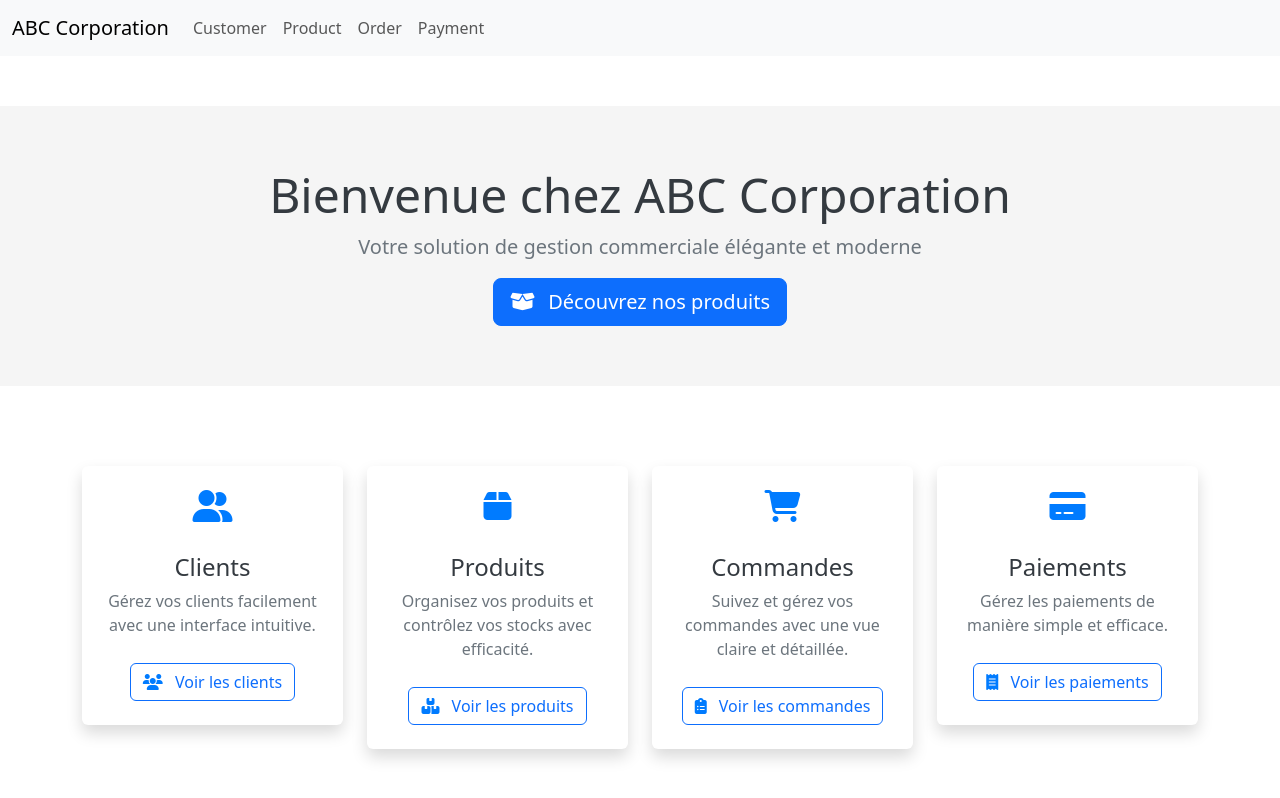
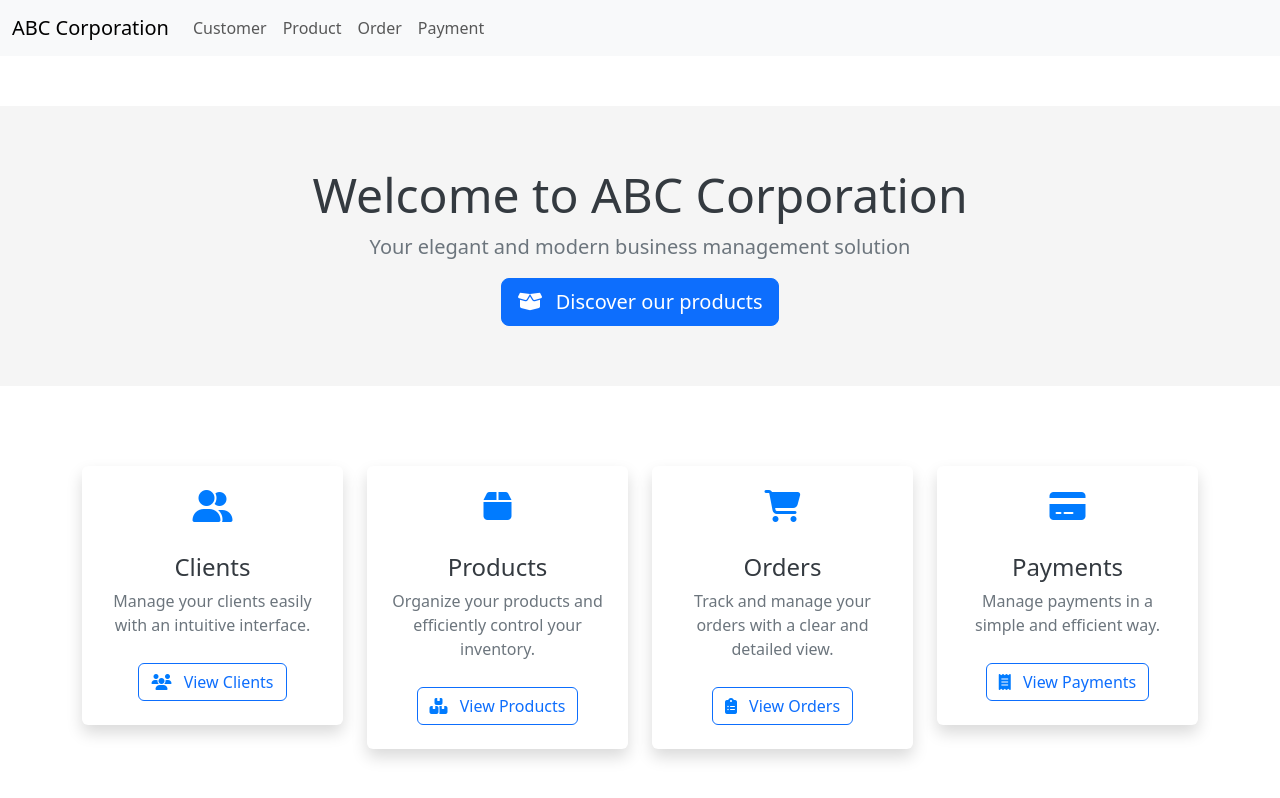
Before and after one commit to shyshasy/commercial-management-app, a Vue app: page / in a window 1280 px wide. Shown: the top 798 px of the page. Built offline with nearby package versions, Linux system fonts and the light colour scheme.

Commit message:
modify home component

```diff
--- a/src/components/Home.vue
+++ b/src/components/Home.vue
@@ -1,11 +1,11 @@
 <template>
     <div class="home-container">
       <div class="hero-section text-center">
-        <h1>Bienvenue chez ABC Corporation</h1>
-        <p class="lead">Votre solution de gestion commerciale élégante et moderne</p>
+        <h1>Welcome to ABC Corporation</h1>
+        <p class="lead">Your elegant and modern business management solution</p>
         <router-link to="/products">
           <button class="btn btn-primary btn-lg">
-            <i class="fas fa-box-open me-2"></i> Découvrez nos produits
+            <i class="fas fa-box-open me-2"></i> Discover our products
           </button>
         </router-link>
       </div>
@@ -16,39 +16,39 @@
               <div class="feature-card p-4 bg-white shadow rounded">
                 <i class="fas fa-user-friends fa-2x mb-3"></i>
                 <h2>Clients</h2>
-                <p>Gérez vos clients facilement avec une interface intuitive.</p>
+                <p>Manage your clients easily with an intuitive interface.</p>
                 <router-link to="/customers" class="btn btn-outline-primary">
-                  <i class="fas fa-users me-2"></i> Voir les clients
+                  <i class="fas fa-users me-2"></i> View Clients
                 </router-link>
               </div>
             </div>
             <div class="col-md-3 mb-4">
               <div class="feature-card p-4 bg-white shadow rounded">
                 <i class="fas fa-box fa-2x mb-3"></i>
-                <h2>Produits</h2>
-                <p>Organisez vos produits et contrôlez vos stocks avec efficacité.</p>
+                <h2>Products</h2>
+                <p>Organize your products and efficiently control your inventory.</p>
                 <router-link to="/products" class="btn btn-outline-primary">
-                  <i class="fas fa-boxes me-2"></i> Voir les produits
+                  <i class="fas fa-boxes me-2"></i> View Products
                 </router-link>
               </div>
             </div>
             <div class="col-md-3 mb-4">
               <div class="feature-card p-4 bg-white shadow rounded">
                 <i class="fas fa-shopping-cart fa-2x mb-3"></i>
-                <h2>Commandes</h2>
-                <p>Suivez et gérez vos commandes avec une vue claire et détaillée.</p>
+                <h2>Orders</h2>
+                <p>Track and manage your orders with a clear and detailed view.</p>
                 <router-link to="/orders" class="btn btn-outline-primary">
-                  <i class="fas fa-clipboard-list me-2"></i> Voir les commandes
+                  <i class="fas fa-clipboard-list me-2"></i> View Orders
                 </router-link>
               </div>
             </div>
             <div class="col-md-3 mb-4">
               <div class="feature-card p-4 bg-white shadow rounded">
                 <i class="fas fa-credit-card fa-2x mb-3"></i>
-                <h2>Paiements</h2>
-                <p>Gérez les paiements de manière simple et efficace.</p>
+                <h2>Payments</h2>
+                <p>Manage payments in a simple and efficient way.</p>
                 <router-link to="/payments" class="btn btn-outline-primary">
-                  <i class="fas fa-receipt me-2"></i> Voir les paiements
+                  <i class="fas fa-receipt me-2"></i> View Payments
                 </router-link>
               </div>
             </div>
@@ -57,8 +57,9 @@
       </div>
     </div>
   </template>
+
   <style scoped>
-  /* Styles pour la vue d'accueil */
+  /* Styles for the homepage */
   .home-container {
     padding: 50px 0;
   }
--- a/src/components/Order.vue
+++ b/src/components/Order.vue
@@ -7,9 +7,10 @@
       </ul>
       <!-- Buttons for Submit and Return to Home positioned in the top-right corner -->
       <div class="form-buttons custom-buttons">
-  <button type="button" class="btn btn-secondary me-2" @click="returnHome">Return to Home</button>
-  <button type="submit" class="btn btn-success">Submit</button>
-</div>
+    <!-- Utiliser 'router-link' pour une navigation facile -->
+    <router-link to="/" class="btn btn-secondary me-2">Return to Home</router-link>
+    <button type="submit" class="btn btn-success">Submit</button>
+  </div>
 
 
       <form @submit.prevent="submitOrder" class="mt-4">
```
